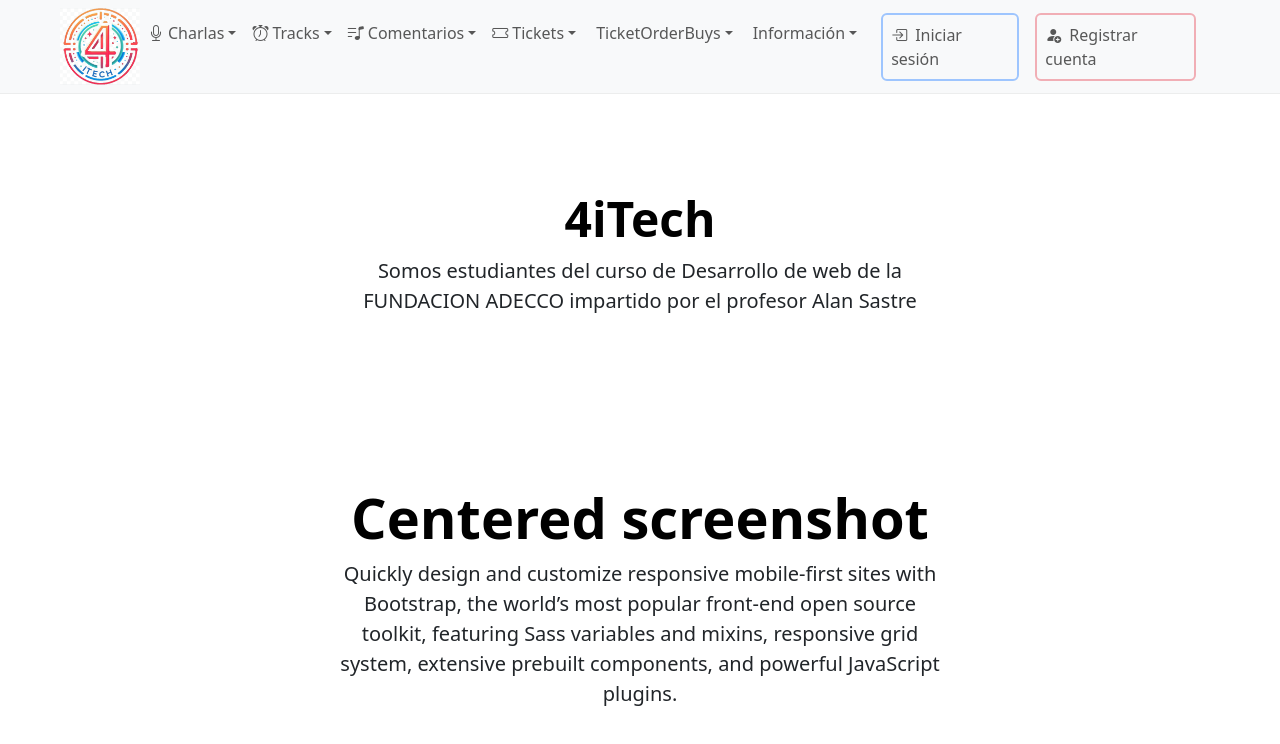
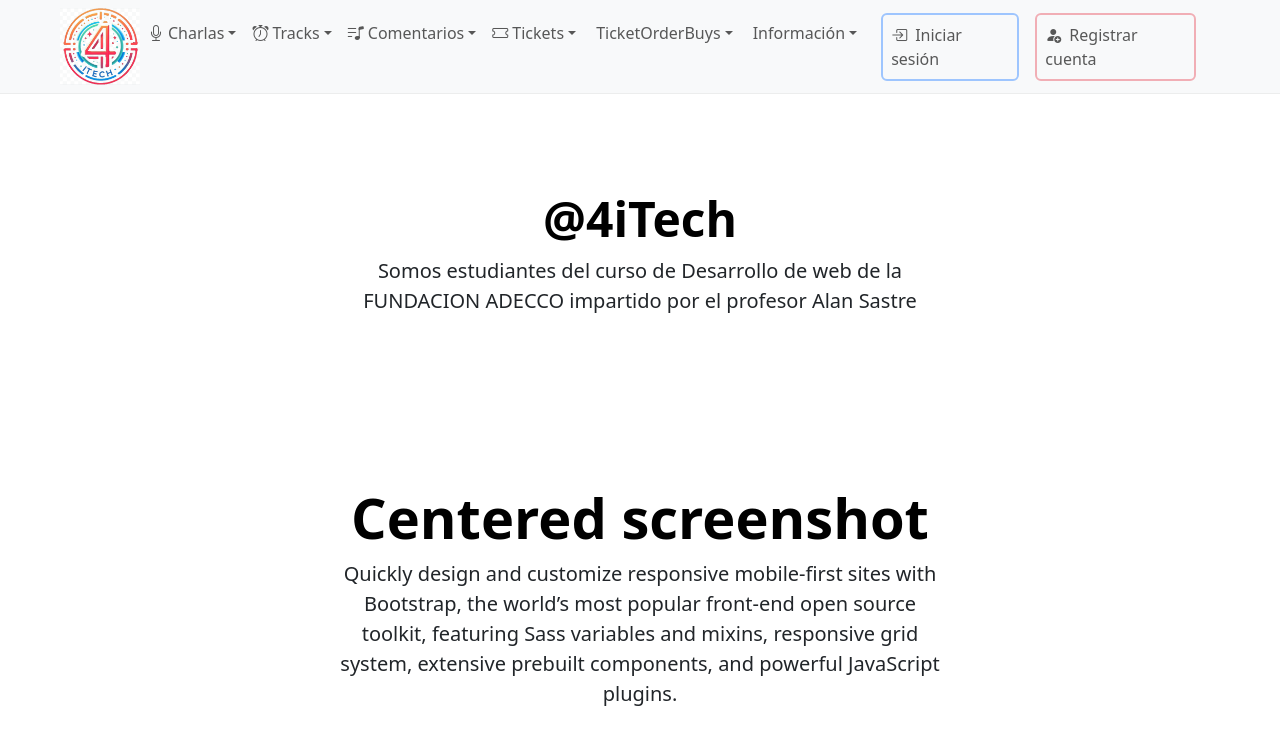
Before and after one commit to angelmaria/4ITECH, an Angular app: page /about in a window 1280 px wide. Shown: the top 744 px of the page. Built offline with nearby package versions, Linux system fonts and the light colour scheme.

Commit message:
alguna @ mas

```diff
--- a/src/app/about-us/about-us.component.html
+++ b/src/app/about-us/about-us.component.html
@@ -2,7 +2,7 @@
   <h1 class="visually-hidden">Heroes examples</h1>
 
   <div class="px-4 py-5 my-5 text-center">
-    <h1 class="display-5 fw-bold text-body-emphasis">4iTech</h1>
+    <h1 class="display-5 fw-bold text-body-emphasis">&commat;4iTech</h1>
     <div class="col-lg-6 mx-auto">
       <p class="lead mb-4">Somos estudiantes del curso de Desarrollo de web de la FUNDACION ADECCO impartido por el profesor Alan Sastre</p>
       <div class="d-grid gap-2 d-sm-flex justify-content-sm-center">
```
